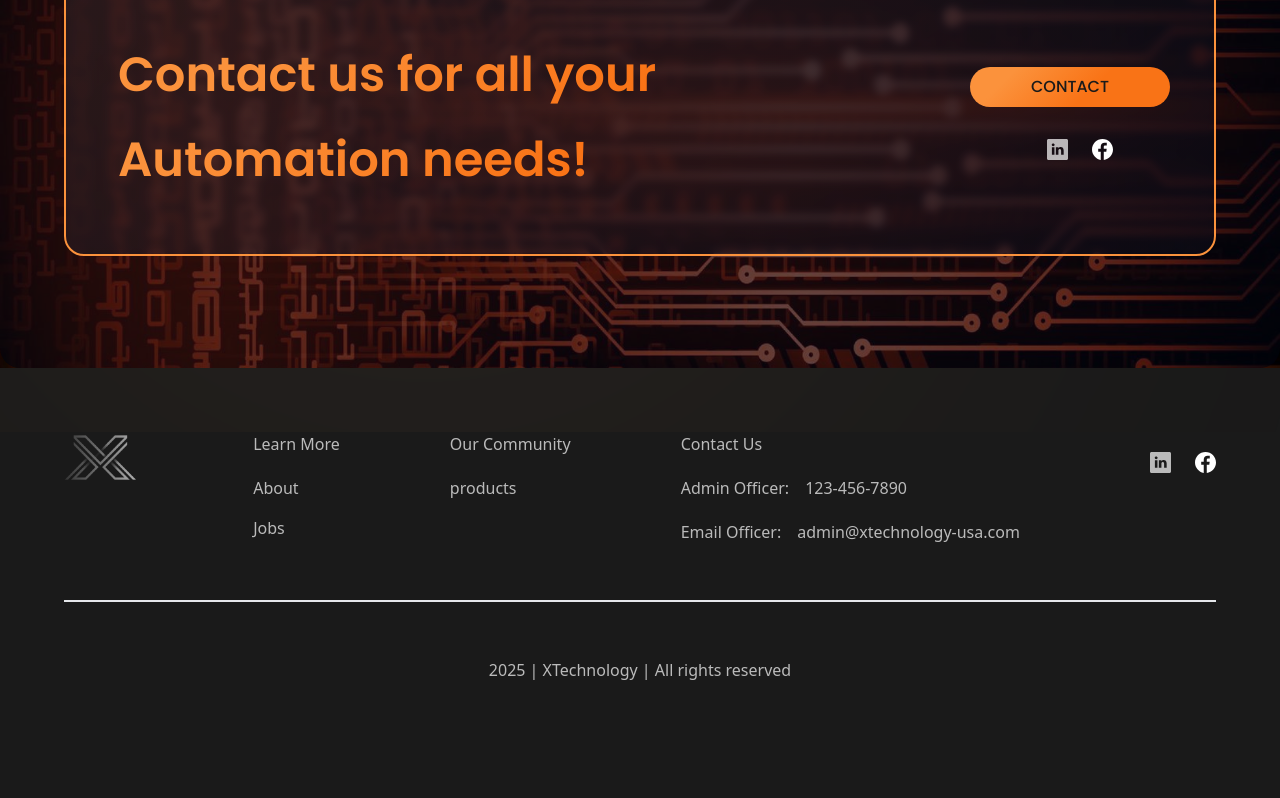
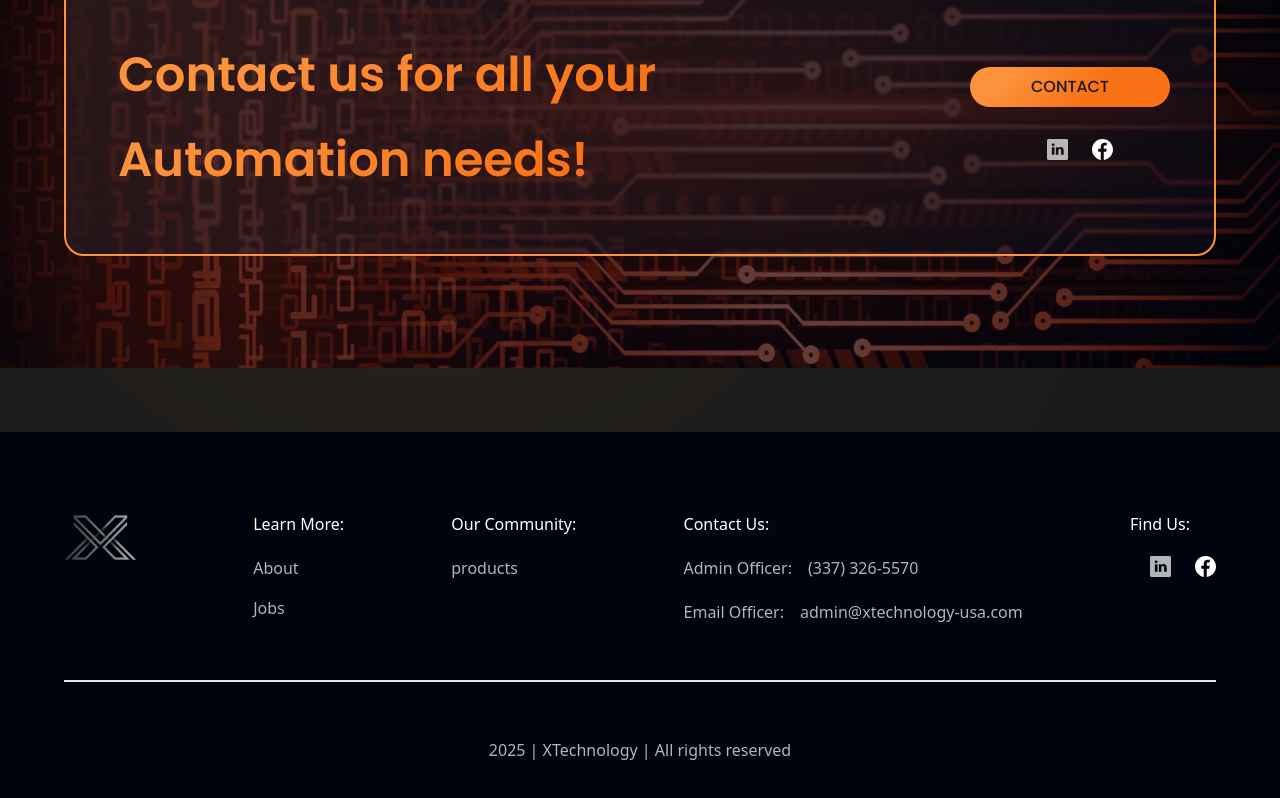
Before and after one commit to NicBab/x-tech-site, a Next.js app: page / in a window 1280 px wide. Shown: the part 3881-4679 px from the top of the page. Built offline with nearby package versions, Linux system fonts and the light colour scheme.

Commit message:
footer modified

```diff
--- a/app/globals.css
+++ b/app/globals.css
@@ -133,8 +133,8 @@ body {
     #fffffff1 -200.56%,
     #6d6d6d3c -78.47%,
     #11101d7d 91.61%);
-  backdrop-filter: blur(4px);
-  -webkit-backdrop-filter: blur(4px);
+  backdrop-filter: blur(1px);
+  -webkit-backdrop-filter: blur(3px);
   border: 2px solid #fb923c; /* <-- orange from Tailwind config */
   border-radius: 20px;
   pointer-events: auto;
--- a/app/layout.tsx
+++ b/app/layout.tsx
@@ -38,7 +38,7 @@ export default function RootLayout({
         </div>
       </div>
         <main className={`${amatic.variable} relative overflow-hidden`}>{children}</main>
-           <div className={`${styles.paddingX} ${styles.flexCenter} bg-primary`}>
+           <div className={`${styles.paddingX} ${styles.flexCenter} bg-black`}>
         <div className={`${styles.boxWidth}`}>
           <Footer />
         </div>
--- a/components/Footer.tsx
+++ b/components/Footer.tsx
@@ -5,22 +5,22 @@ import Link from "next/link";
 
 const Footer = () => {
   return (
-    <footer className="flexCenter mb-24 text-dimWhite">
+    <footer className="flexCenter my-20 text-dimWhite">
       <div className="padding-container max-container flex w-full flex-col gap-14">
         <div className="flex flex-col items-start justify-center gap-[10%] md:flex-row">
           <Link href="/" className="mb-10">
             <Image
               src="/X_icon.png"
-              alt="kg-logo"
+              alt="X_icon"
               width={74}
               height={29}
             />
           </Link>
 
-          <div className="flex flex-wrap gap-10 sm:justify-between md:flex-1">
+          <div className="flex flex-wrap gap-10 sm:justify-between md:flex-1 text-white">
             {FOOTER_LINKS.map((columns) => (
               <FooterColumn title={columns.title}>
-                <ul className="regular-14 flex flex-col gap-4 text-gray-30">
+                <ul className="regular-14 flex flex-col gap-4 text-dimWhite">
                   {columns.links.map((link) => (
                     <Link href="/" key={link}>
                       {link}
@@ -30,7 +30,7 @@ const Footer = () => {
               </FooterColumn>
             ))}
 
-            <div className="flex flex-col gap-5">
+            <div className="flex flex-col gap-5 text-white">
               <FooterColumn title={FOOTER_CONTACT_INFO.title}>
                 {FOOTER_CONTACT_INFO.links.map((link) => (
                   <Link
@@ -38,8 +38,8 @@ const Footer = () => {
                     key={link.label}
                     className="flex gap-4 md:flex-col lg:flex-row"
                   >
-                    <p className="whitespace-nowrap">{link.label}:</p>
-                    <p className="medium-14 whitespace-nowrap text-blue-70">
+                    <p className="whitespace-nowrap text-dimWhite">{link.label}:</p>
+                    <p className="medium-14 whitespace-nowrap text-dimWhite">
                       {link.value}
                     </p>
                   </Link>
@@ -48,7 +48,7 @@ const Footer = () => {
             </div>
 
             <div className="flex flex-col gap-5">
-              <FooterColumn title="">
+              <FooterColumn title="Find Us:">
                 <Socials />
               </FooterColumn>
             </div>
--- a/constants/index.tsx
+++ b/constants/index.tsx
@@ -105,22 +105,22 @@ export const STATS = [    {
   // FOOTER SECTION
   export const FOOTER_LINKS = [
     {
-      title: 'Learn More',
+      title: 'Learn More:',
       links: [
         'About ',
         'Jobs',
       ],
     },
     {
-      title: 'Our Community',
+      title: 'Our Community:',
       links: ['products', '', ''],
     },
   ];
 
   export const FOOTER_CONTACT_INFO = {
-    title: 'Contact Us',
+    title: 'Contact Us:',
     links: [
-      { label: 'Admin Officer', value: '123-456-7890' },
+      { label: 'Admin Officer', value: '(337) 326-5570' },
       { label: 'Email Officer', value: 'admin@xtechnology-usa.com' },
     ],
   };
```
